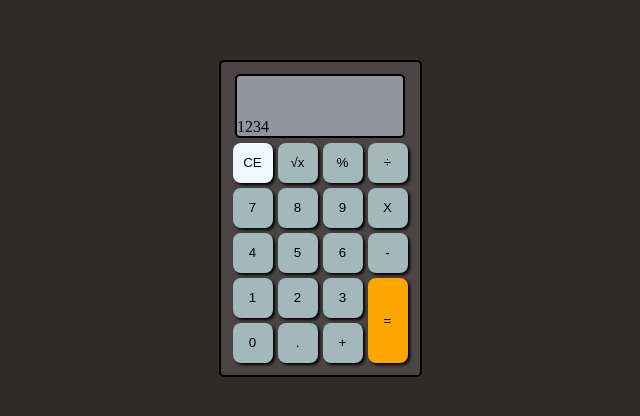
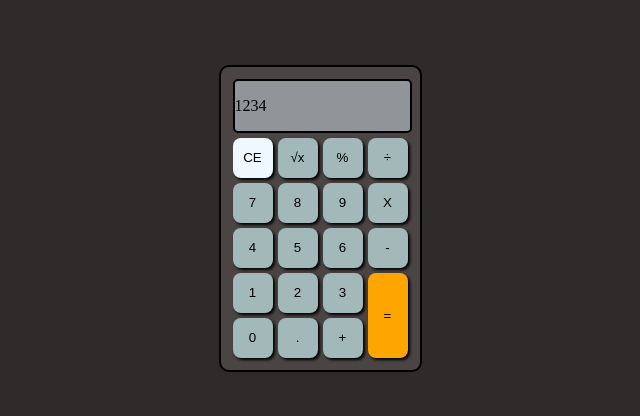
Before and after one commit to venuNan/html_css_practice, a plain HTML site: page calculator/index.html in a window 1280 px wide. Shown: the part 182-598 px from the top of the page, without its empty margins (320-960 px from the left). Drawn offline with Linux system fonts and the light colour scheme.

Commit message:
added some changes

```diff
--- a/calculator/index.css
+++ b/calculator/index.css
@@ -17,14 +17,13 @@ body {
     border: 2px solid black;
     padding: 12px;
     background-color: #4a4444;
-    border-radius: 5px;
+    border-radius: 10px;
 }
 
 .display {
-    width: 95%;
-    height: 60px;
+    width: 100%;
+    height: 50px;
     border: 2px solid black;
-    margin: auto;
     background-color: rgb(145, 149, 153);
     margin-bottom: 5px;
     border-radius: 5px;
--- a/calculator/index.html
+++ b/calculator/index.html
@@ -9,7 +9,7 @@
 <body>
     <div class="calculator">
         <div class="display">
-            <span class="io">1234</span>
+            <p class="io">1234</p>
         </div>
         <div class="container">
             <button id="CE">CE</button>
--- /dev/null
+++ b/netflix_landing_clone/index.js
@@ -0,0 +1,5 @@
+let dic = new Object()
+
+dic.firstname="Dhagumati venu";
+
+console.log(dic);
```
Also changed, not shown: counter_project/index.html (+2 -1 lines), netflix_landing_clone/index.html (added, +11 -0 lines).
